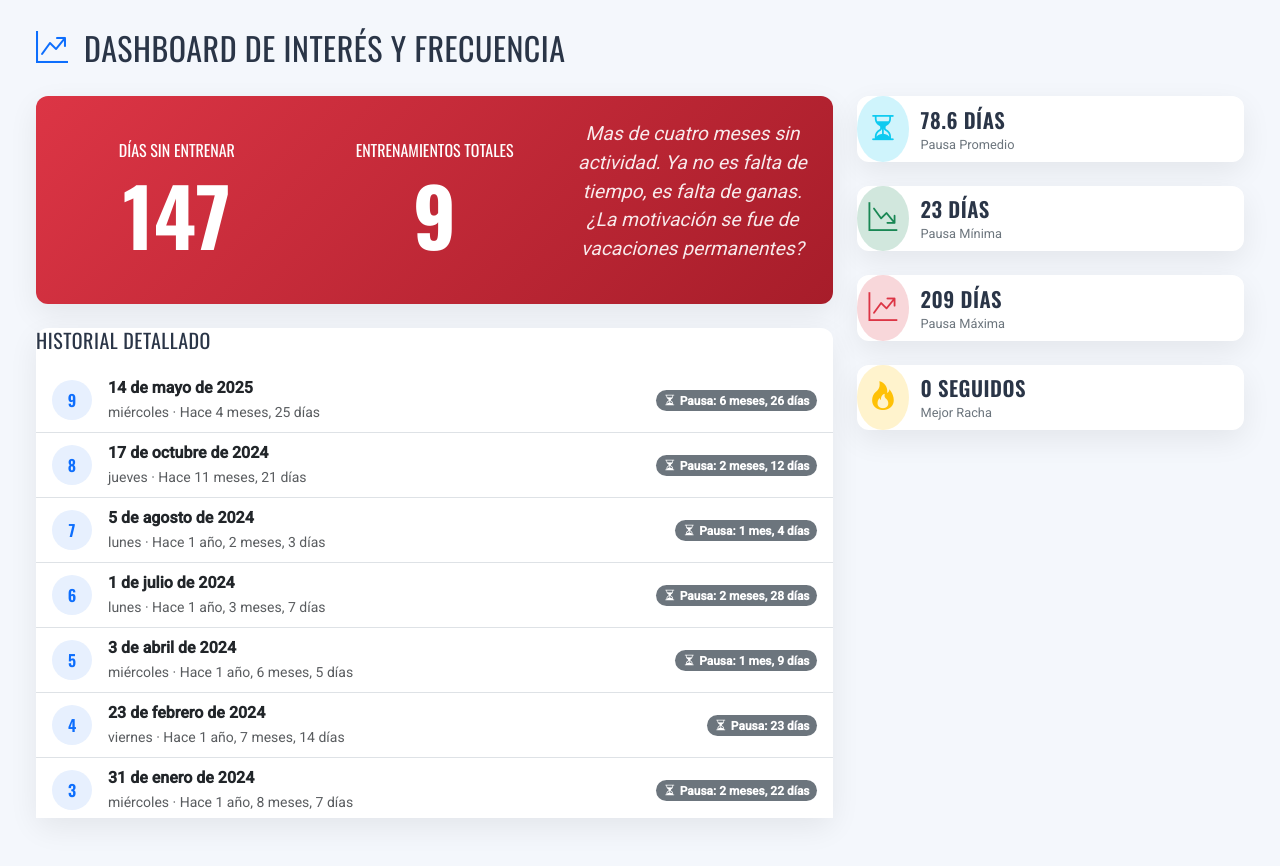
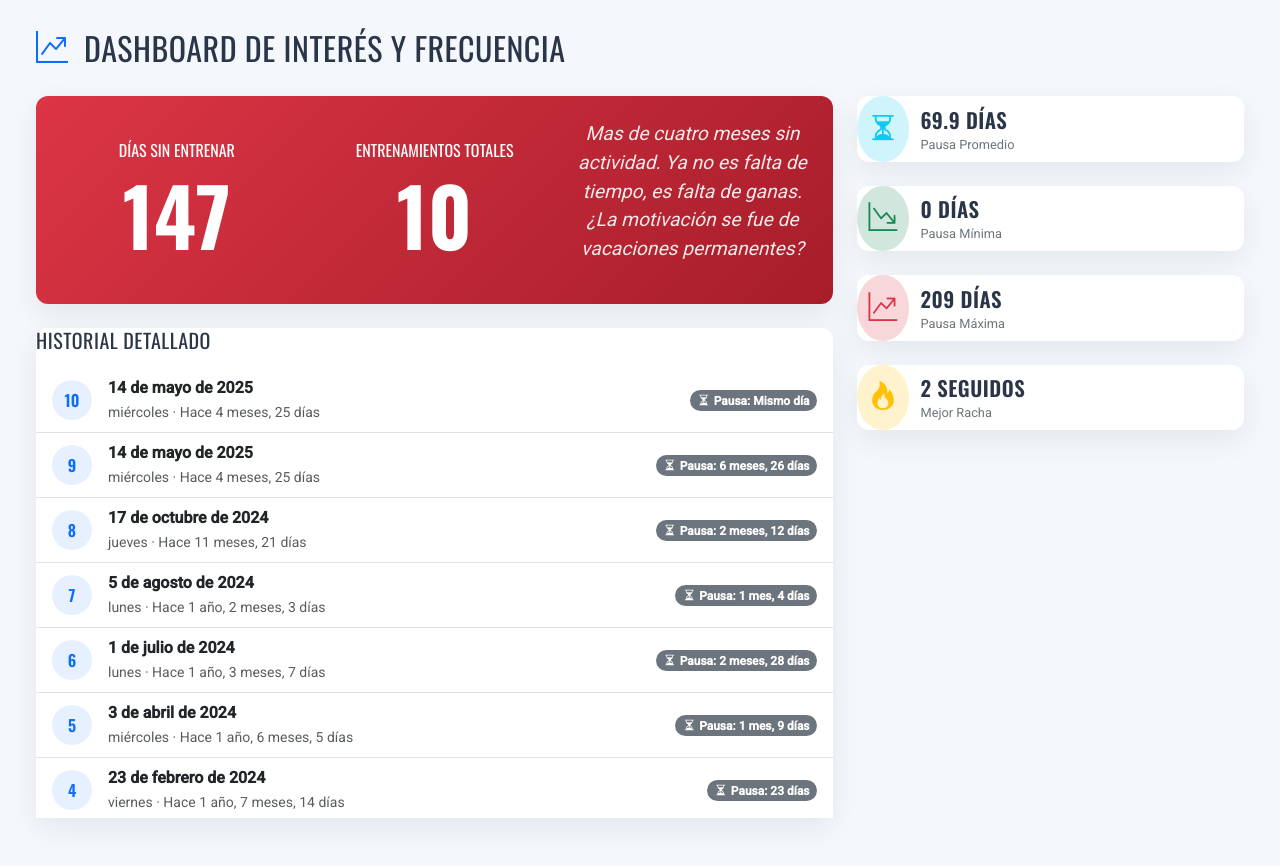
Before and after one commit to chilesoftware/mientrenamiento, a plain HTML site: page index.html in a window 1280 px wide. Drawn offline with nearby package versions, Linux system fonts and the light colour scheme.

Commit message:
Update index.html

```diff
--- a/index.html
+++ b/index.html
@@ -128,10 +128,9 @@
 
     <script>
         const trainingData = [
-            { "date": "2025-05-14T18:00:00" }, { "date": "2024-10-17T17:00:00" },
-            { "date": "2024-08-05T17:00:00" }, { "date": "2024-07-01T17:00:00" },
-            { "date": "2024-04-03T17:00:00" }, { "date": "2024-02-23T17:00:00" },
-            { "date": "2024-01-31T17:00:00" }, { "date": "2023-11-09T08:00:00" },
+            { "date": "2025-05-14T18:00:00" }, { "date": "2025-05-14T18:00:00" }, { "date": "2024-10-17T17:00:00" },
+            { "date": "2024-08-05T17:00:00" }, { "date": "2024-07-01T17:00:00" }, { "date": "2024-04-03T17:00:00" },
+            { "date": "2024-02-23T17:00:00" }, { "date": "2024-01-31T17:00:00" }, { "date": "2023-11-09T08:00:00" },
             { "date": "2023-08-23T09:00:00" }
         ];
 
```
